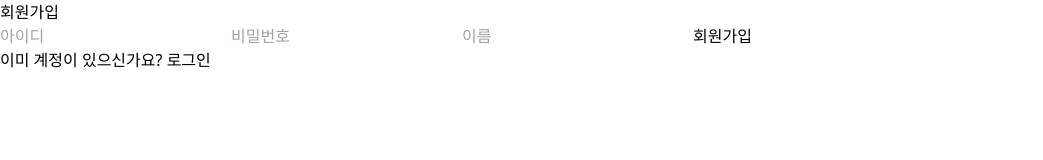
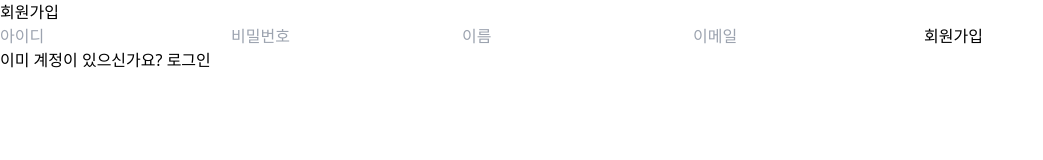
Before and after one commit to ETF-Service/ETF-FE, a React (Vite) app: page /signup in a window 1280 px wide. Shown: the top 160 px of the page, without its empty margins (0-1043 px from the left). Built offline with nearby package versions, Linux system fonts and the light colour scheme.

Commit message:
[Feat] 회원가입 정보에 이메일 추가

```diff
--- a/src/components/Signup.jsx
+++ b/src/components/Signup.jsx
@@ -6,6 +6,7 @@ const Signup = () => {
   const [userId, setUserId] = useState("");
   const [password, setPassword] = useState("");
   const [name, setName] = useState("");
+  const [email, setEmail] = useState("");
   const [error, setError] = useState("");
   const navigate = useNavigate();
 
@@ -13,7 +14,7 @@ const Signup = () => {
     e.preventDefault();
     setError("");
     try {
-      await apiService.signup(userId, password, name);
+      await apiService.signup(userId, password, name, email);
       navigate("/login");
     } catch (error) {
       setError(error.message || "회원가입 실패");
@@ -56,6 +57,14 @@ const Signup = () => {
           className="p-3 rounded bg-gray-800 text-white placeholder-gray-400 border border-gray-700 focus:outline-none"
           required
         />
+        <input
+          type="email"
+          placeholder="이메일"
+          value={email}
+          onChange={e => setEmail(e.target.value)}
+          className="p-3 rounded bg-gray-800 text-white placeholder-gray-400 border border-gray-700 focus:outline-none"
+          required
+        />
         {error && <div className="text-red-400 text-sm text-center">{error}</div>}
         <button
           type="submit"
--- a/src/services/api.js
+++ b/src/services/api.js
@@ -44,10 +44,10 @@ class ApiService {
     });
   }
 
-  async signup(username, password, name) {
+  async signup(username, password, name, email) {
     return this.request('/signup', {
       method: 'POST',
-      body: JSON.stringify({ username, password, name }),
+      body: JSON.stringify({ username, password, name, email }),
     });
   }
 
```
